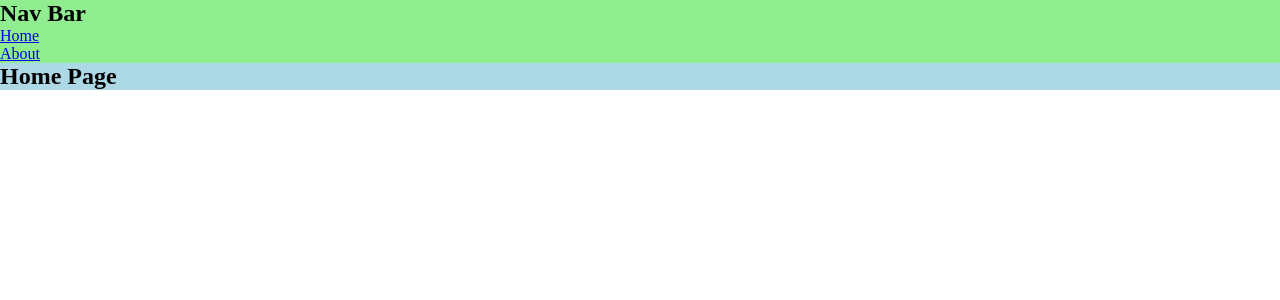
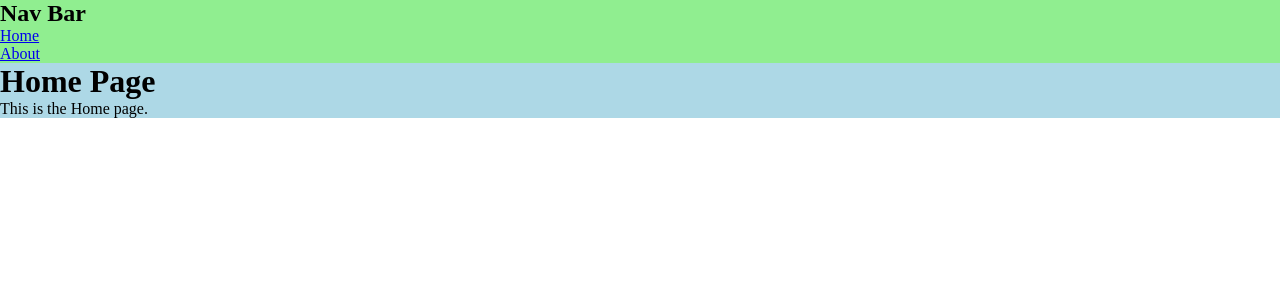
Before and after one commit to franco-ortega/demo-next-00-playground, a Next.js app: page / in a window 1280 px wide. Shown: the top 300 px of the page. Built offline with nearby package versions, Linux system fonts and the light colour scheme; no server answers.

Commit message:
change sections to divs

```diff
--- a/components/home/Home.js
+++ b/components/home/Home.js
@@ -1,12 +1,23 @@
+import { useState, useEffect } from 'react';
 import Layout from '../layout/Layout';
 import styles from './Home.module.css';
 
 const Home = () => {
+  const [data, setData] = useState([]);
+  console.log({ data });
+
+  useEffect(() => {
+    fetch(`${process.env.NEXT_PUBLIC_BASE_URL}/api/home`)
+    .then(res => res.json())
+    .then(res => setData(res))
+  }, []);
+
   return (
     <Layout>
-      <section className={styles.Home}>
-        <h2>Home Page</h2>
-      </section>
+      <div className={styles.Home}>
+        <h1>Home Page</h1>
+        <p>{data.content}</p>
+      </div>
     </Layout>
   );
 };
--- a/pages/api/aboutRoute.js
+++ b/pages/api/about.js
@@ -1,5 +1,5 @@
 export default function handler (req, res) {
   res.status(200).json({
-    about: 'This is the About page.'
+    content: 'This is the About page.'
   });
 };
--- /dev/null
+++ b/pages/api/home.js
@@ -0,0 +1,5 @@
+export default function handler (req, res) {
+  res.status(200).json({
+    content: 'This is the Home page.'
+  });
+};
```
Also changed, not shown: components/about/About.js (+5 -5 lines).
